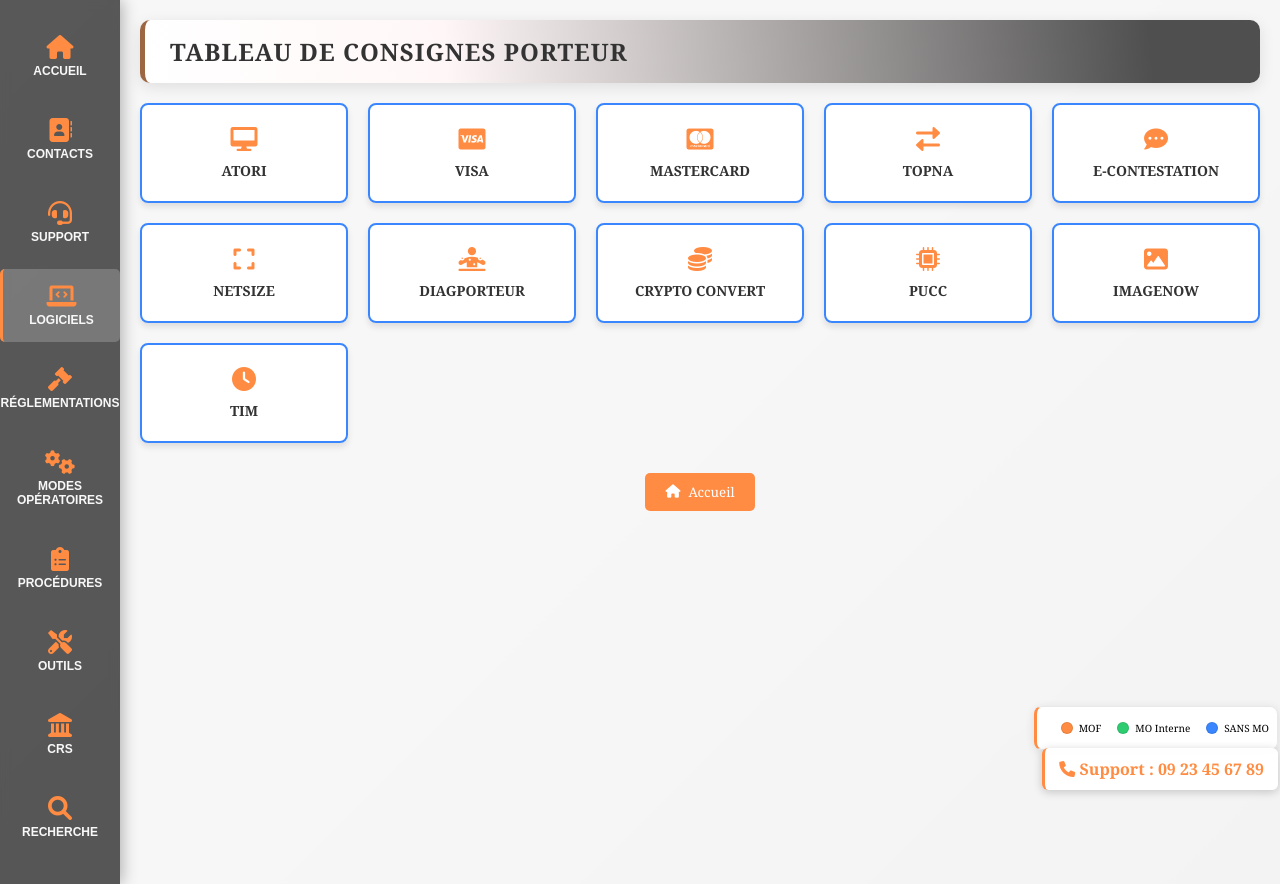
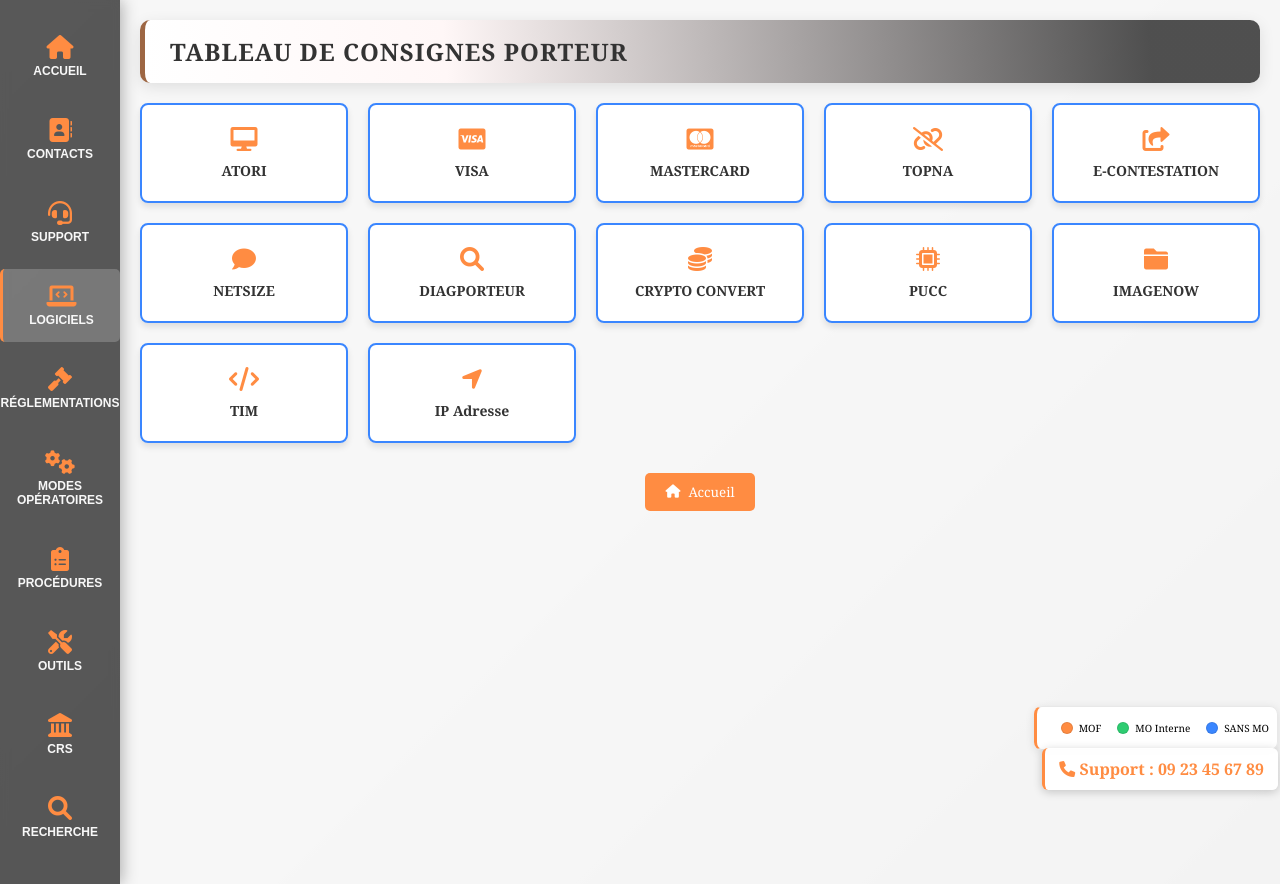
Before and after one commit to Nasreddine88/TDC, a plain HTML site: page index.html in a window 1280 px wide. Both pictures are taken after a click on the element "LOGICIELS". Drawn offline with Linux system fonts and the light colour scheme.

Commit message:
Update index.html

```diff
--- a/index.html
+++ b/index.html
@@ -1594,7 +1594,7 @@
                     AVEM
                 </button>
                 <button class="btn btn-orange" onclick="openProcedure('AGENCES_CA.pdf', 'AGENCES CA')">
-                    <i class="fas fa-university"></i>
+                    <i class="fas fa-book"></i>
                     AGENCES CA
                 </button>
                 <button class="btn btn-orange" onclick="openProcedure('COMMUNICATIONS_EQUIPE.pdf', 'COMMUNICATIONS EQUIPE')">
@@ -1657,7 +1657,7 @@
                     FICHE DE PERTE
                 </button>
                 <button class="btn btn-green" onclick="openProcedure('DOSSIERS_SOUS_NET_AVEM.pdf', 'DOSSIERS SOUS NET AVEM')">
-                    <i class="fas fa-folder"></i>
+                    <i class="fas fa-paste"></i>
                     DOSSIERS SOUS NET AVEM
                 </button>
                 <button class="btn btn-green" onclick="openProcedure('SUSPENS_5_ET_1.pdf', 'SUSPENS 5 ET 1')">
@@ -1712,19 +1712,19 @@
                     MASTERCARD
                 </button>
                 <button class="btn btn-blue" onclick="openProcedure('TOPNA', 'TOPNA')">
-                    <i class="fas fa-exchange-alt"></i>
+                    <i class="fas fa-unlink"></i>
                     TOPNA
                 </button>
                 <button class="btn btn-blue" onclick="openProcedure('E-CONTESTATION', 'E-CONTESTATION')">
-                    <i class="fas fa-comment-dots"></i>
+                    <i class="fas fa-share-square"></i>
                     E-CONTESTATION
                 </button>
                 <button class="btn btn-blue" onclick="openProcedure('NETSIZE', 'NETSIZE')">
-                    <i class="fas fa-expand"></i>
+                    <i class="fa fa-comment"></i>
                     NETSIZE
                 </button>
                 <button class="btn btn-blue" onclick="openProcedure('DIAGPORTEUR', 'DIAGPORTEUR')">
-                    <i class="fas fa-diagnoses"></i>
+                    <i class="fas fa-search"></i>
                     DIAGPORTEUR
                 </button>
                 <button class="btn btn-blue" onclick="openProcedure('CRYPTO_CONVERT', 'CRYPTO CONVERT')">
@@ -1736,12 +1736,16 @@
                     PUCC
                 </button>
                 <button class="btn btn-blue" onclick="openProcedure('IMAGENOW', 'IMAGENOW')">
-                    <i class="fas fa-image"></i>
+                    <i class="fa fa-folder" aria-hidden="true"></i>
                     IMAGENOW
                 </button>
                 <button class="btn btn-blue" onclick="openProcedure('TIM', 'TIM')">
-                    <i class="fas fa-clock"></i>
+                    <i class="fa fa-code" aria-hidden="true"></i>
                     TIM
+                </button>
+                <button class="btn btn-blue" onclick="openProcedure('IP Adresse', 'IP Adresse')">
+                    <i class="fa fa-location-arrow" aria-hidden="true"></i>
+                    IP Adresse
                 </button>
             </div>
             <div class="nav-buttons">
@@ -1895,7 +1899,7 @@
                     PLUSIEURS DOSSIERS MEME CB
                 </button>
                 <button class="btn btn-blue" onclick="openProcedure('TRAITEMENT_SUIVI_VAD.pdf', 'TRAITEMENT SUIVI VAD')">
-                    <i class="fas fa-truck"></i>
+                    <i class="fas fa-edit"></i>
                     TRAITEMENT SUIVI VAD
                 </button>
                 <button class="btn btn-blue" onclick="openProcedure('GUIDE_LANCEUR_RECEVEUR.pdf', 'GUIDE LANCEUR/RECEVEUR')">
@@ -2245,6 +2249,7 @@ const allItems = [
     { name: 'PUCC', type: 'Logiciel', page: 'software', action: () => openProcedure('PUCC', 'PUCC') },
     { name: 'IMAGENOW', type: 'Logiciel', page: 'software', action: () => openProcedure('IMAGENOW', 'IMAGENOW') },
     { name: 'TIM', type: 'Logiciel', page: 'software', action: () => openProcedure('TIM', 'TIM') },
+    { name: 'IP Adresse', type: 'Logiciel', page: 'software', action: () => openProcedure('IP Adress', 'IP Adresse') },
 
     // Réglementations
     { name: 'MASTERCARD (CHARGEBACK)', type: 'Réglementation', page: 'regulations', action: () => openProcedure('MASTERCARD_CHARGEBACK.pdf', 'MASTERCARD (CHARGEBACK)') },
```
